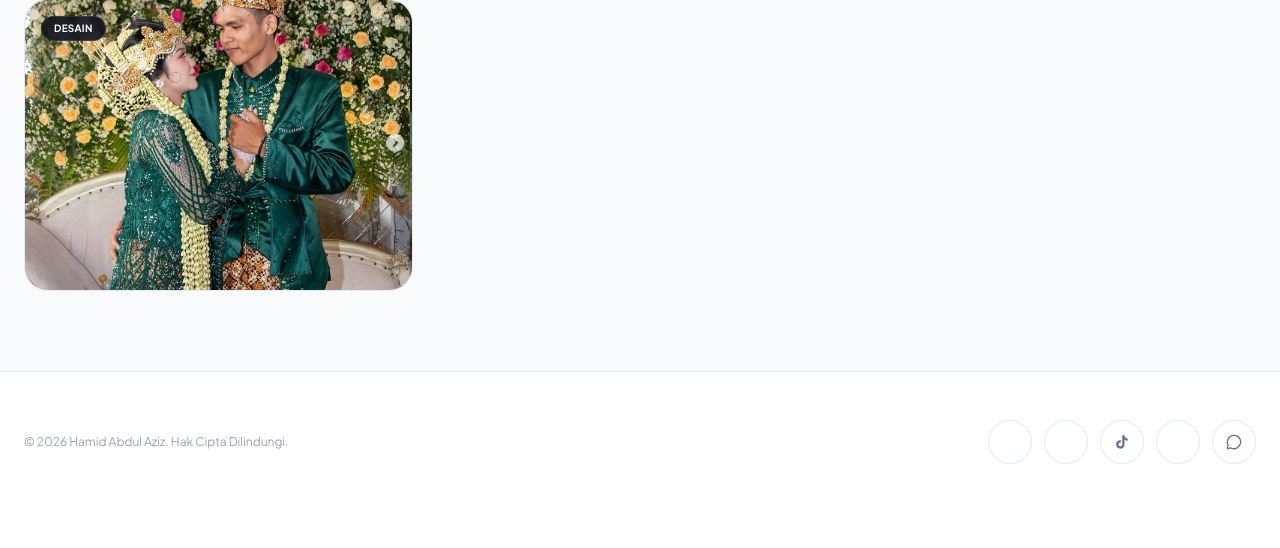
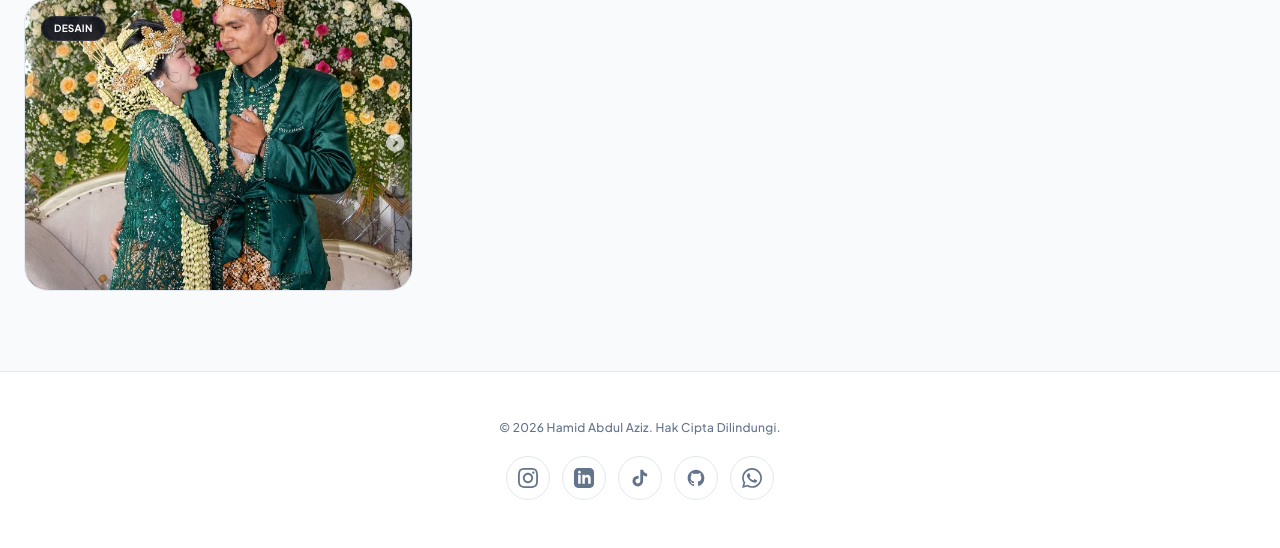
Before and after one commit to HAMIDUMMAZIDUN/PORTOFOLIOHAMID, a Laravel app: page /portofolio in a window 1280 px wide. Shown: the part 875-1423 px from the top of the page. Before the commit the page ends 1339 px from the top, so only its background shows below. Run offline with Laravel 12, Linux system fonts and the light colour scheme; data comes from the database, SQL or seed files in the repository; style sheets or scripts are compiled from the project's sources; some libraries are stand-ins or nearby versions.

Commit message:
style(footer): center copyright above crisp SVG social media icons
- Center-align copyright notice and place it directly above social media links
- Replace mixed icon tags with crisp, uniform, inline vector SVGs for Instagram, LinkedIn, TikTok, GitHub, and WhatsApp

```diff
--- a/resources/views/layouts/public.blade.php
+++ b/resources/views/layouts/public.blade.php
@@ -536,38 +536,47 @@
 
     <!-- Ultra-Sleek Modern Footer (Yoggui Style) -->
     <footer class="border-t border-slate-200 dark:border-white/10 py-12 bg-white dark:bg-[#020617] text-slate-500 dark:text-slate-400 text-sm">
-        <div class="max-w-7xl mx-auto px-6 flex flex-col sm:flex-row justify-between items-center gap-6">
-            <div class="text-slate-400 dark:text-slate-500 text-xs text-center sm:text-left order-2 sm:order-1">
+        <div class="max-w-7xl mx-auto px-6 flex flex-col items-center justify-center text-center gap-5">
+            <!-- Hak Cipta (Center & di Atas Link Sosmed) -->
+            <p class="text-slate-500 dark:text-slate-400 text-xs font-medium tracking-wide">
                 &copy; {{ date('Y') }} Hamid Abdul Aziz. Hak Cipta Dilindungi.
-            </div>
+            </p>
 
-            <!-- Social Icons in Rounded Circle Buttons -->
-            <ul class="flex items-center gap-3 order-1 sm:order-2">
+            <!-- Link & Icon Sosmed (Center & di Bawah Hak Cipta) -->
+            <ul class="flex items-center justify-center gap-3">
                 <li>
                     <a href="https://www.instagram.com/hamidajaaaaa/" target="_blank" rel="noopener" class="social-icon" aria-label="Instagram" title="Instagram @hamidajaaaaa">
-                        <i data-lucide="instagram" class="w-4 h-4"></i>
+                        <svg class="w-5 h-5 fill-current" viewBox="0 0 24 24" aria-hidden="true">
+                            <path d="M12 2.163c3.204 0 3.584.012 4.85.07 3.252.148 4.771 1.691 4.919 4.919.058 1.265.069 1.645.069 4.849 0 3.205-.012 3.584-.069 4.849-.149 3.225-1.664 4.771-4.919 4.919-1.266.058-1.644.07-4.85.07-3.204 0-3.584-.012-4.849-.07-3.26-.149-4.771-1.699-4.919-4.92-.058-1.265-.07-1.644-.07-4.849 0-3.204.013-3.583.07-4.849.149-3.227 1.664-4.771 4.919-4.919 1.266-.057 1.645-.069 4.849-.069zm0-2.163c-3.259 0-3.667.014-4.947.072-4.358.2-6.78 2.618-6.98 6.98-.059 1.281-.073 1.689-.073 4.948 0 3.259.014 3.668.072 4.948.2 4.358 2.618 6.78 6.98 6.98 1.281.058 1.689.072 4.948.072 3.259 0 3.668-.014 4.948-.072 4.354-.2 6.782-2.618 6.979-6.98.059-1.28.073-1.689.073-4.948 0-3.259-.014-3.667-.072-4.947-.196-4.354-2.617-6.78-6.979-6.98-1.281-.059-1.69-.073-4.949-.073zm0 5.838c-3.403 0-6.162 2.759-6.162 6.162s2.759 6.163 6.162 6.163 6.162-2.759 6.162-6.163c0-3.403-2.759-6.162-6.162-6.162zm0 10.162c-2.209 0-4-1.79-4-4 0-2.209 1.791-4 4-4s4 1.791 4 4c0 2.21-1.791 4-4 4zm6.406-11.845c-.796 0-1.441.645-1.441 1.44s.645 1.44 1.441 1.44c.795 0 1.439-.645 1.439-1.44s-.644-1.44-1.439-1.44z"/>
+                        </svg>
                     </a>
                 </li>
                 <li>
                     <a href="https://www.linkedin.com/in/hamid-abdul-aziz/" target="_blank" rel="noopener" class="social-icon" aria-label="LinkedIn" title="LinkedIn Hamid Abdul Aziz">
-                        <i data-lucide="linkedin" class="w-4 h-4"></i>
+                        <svg class="w-5 h-5 fill-current" viewBox="0 0 24 24" aria-hidden="true">
+                            <path d="M19 0h-14c-2.761 0-5 2.239-5 5v14c0 2.761 2.239 5 5 5h14c2.762 0 5-2.239 5-5v-14c0-2.761-2.238-5-5-5zm-11 19h-3v-11h3v11zm-1.5-12.268c-.966 0-1.75-.79-1.75-1.764s.784-1.764 1.75-1.764 1.75.79 1.75 1.764-.783 1.764-1.75 1.764zm13.5 12.268h-3v-5.604c0-3.368-4-3.113-4 0v5.604h-3v-11h3v1.765c1.396-2.586 7-2.777 7 2.476v6.759z"/>
+                        </svg>
                     </a>
                 </li>
                 <li>
                     <a href="https://www.tiktok.com/@ham1dun" target="_blank" rel="noopener" class="social-icon" aria-label="TikTok" title="TikTok @ham1dun">
-                        <svg class="w-4 h-4 fill-current" viewBox="0 0 24 24" aria-hidden="true">
+                        <svg class="w-5 h-5 fill-current" viewBox="0 0 24 24" aria-hidden="true">
                             <path d="M19.59 6.69a4.83 4.83 0 0 1-3.77-4.25V2h-3.45v13.67a2.89 2.89 0 0 1-5.2 1.74 2.89 2.89 0 0 1 2.31-4.64c.29 0 .58.04.86.11V9.4a6.33 6.33 0 0 0-1-.08A6.34 6.34 0 0 0 3 15.66a6.34 6.34 0 0 0 10.82 4.49 6.27 6.27 0 0 0 1.93-4.52V8.75a8.28 8.28 0 0 0 4.84 1.56V6.86c-.34 0-.68-.06-1-.17z"/>
                         </svg>
                     </a>
                 </li>
                 <li>
                     <a href="https://github.com/HAMIDUMMAZIDUN" target="_blank" rel="noopener" class="social-icon" aria-label="GitHub" title="GitHub">
-                        <i data-lucide="github" class="w-4 h-4"></i>
+                        <svg class="w-5 h-5 fill-current" viewBox="0 0 24 24" aria-hidden="true">
+                            <path fill-rule="evenodd" clip-rule="evenodd" d="M12 2C6.477 2 2 6.484 2 12.017c0 4.425 2.865 8.18 6.839 9.504.5.092.682-.217.682-.483 0-.237-.008-.868-.013-1.703-2.782.605-3.369-1.343-3.369-1.343-.454-1.158-1.11-1.466-1.11-1.466-.908-.62.069-.608.069-.608 1.003.07 1.53 1.032 1.53 1.032.892 1.53 2.341 1.088 2.91.832.092-.647.35-1.088.636-1.338-2.22-.253-4.555-1.113-4.555-4.951 0-1.093.39-1.988 1.029-2.688-.103-.253-.446-1.272.098-2.65 0 0 .84-.27 2.75 1.026A9.564 9.564 0 0112 6.844c.85.004 1.705.115 2.504.337 1.909-1.296 2.747-1.027 2.747-1.027.546 1.379.202 2.398.1 2.651.64.7 1.028 1.595 1.028 2.688 0 3.848-2.339 4.695-4.566 4.943.359.309.678.92.678 1.855 0 1.338-.012 2.419-.012 2.747 0 .268.18.58.688.482A10.019 10.019 0 0022 12.017C22 6.484 17.522 2 12 2z"/>
+                        </svg>
                     </a>
                 </li>
                 <li>
                     <a href="https://wa.me/6281214019947" target="_blank" rel="noopener" class="social-icon" aria-label="WhatsApp" title="WhatsApp 081214019947">
-                        <i data-lucide="message-circle" class="w-4 h-4"></i>
+                        <svg class="w-5 h-5 fill-current" viewBox="0 0 24 24" aria-hidden="true">
+                            <path d="M.057 24l1.687-6.163c-1.041-1.804-1.588-3.849-1.587-5.946.003-6.556 5.338-11.891 11.893-11.891 3.181.001 6.167 1.24 8.413 3.488 2.245 2.248 3.481 5.236 3.48 8.414-.003 6.557-5.338 11.892-11.893 11.892-1.99-.001-3.951-.5-5.688-1.448l-6.305 1.654zm6.597-3.807c1.676.995 3.276 1.591 5.392 1.592 5.448 0 9.886-4.434 9.889-9.885.002-5.462-4.415-9.89-9.881-9.892-5.452 0-9.887 4.434-9.889 9.884-.001 2.225.651 3.891 1.746 5.634l-.999 3.648 3.742-.981zm11.387-5.464c-.074-.124-.272-.198-.57-.347-.297-.149-1.758-.868-2.031-.967-.272-.099-.47-.149-.669.149-.198.297-.768.967-.941 1.165-.173.198-.347.223-.644.074-.297-.149-1.255-.462-2.39-1.475-.883-.788-1.48-1.761-1.653-2.059-.173-.297-.018-.458.13-.606.134-.133.297-.347.446-.521.151-.172.2-.296.3-.495.099-.198.05-.372-.025-.521-.075-.148-.669-1.611-.916-2.206-.242-.579-.487-.501-.669-.51l-.57-.01c-.198 0-.52.074-.792.372s-1.04 1.016-1.04 2.479 1.065 2.876 1.213 3.074c.149.198 2.095 3.2 5.076 4.487.709.306 1.263.489 1.694.626.712.226 1.36.194 1.872.118.571-.085 1.758-.719 2.006-1.413.248-.695.248-1.29.173-1.414z"/>
+                        </svg>
                     </a>
                 </li>
             </ul>
```
Also changed, not shown: 3 other files.
